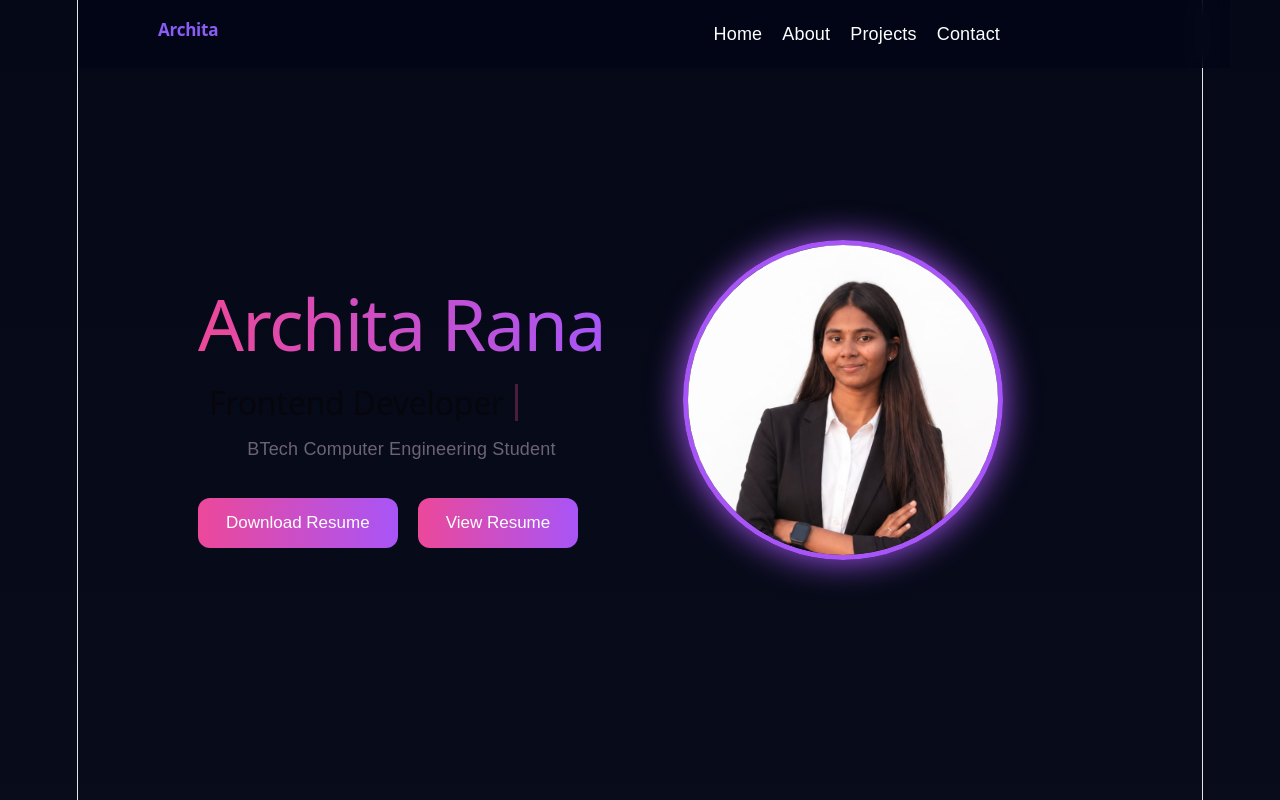
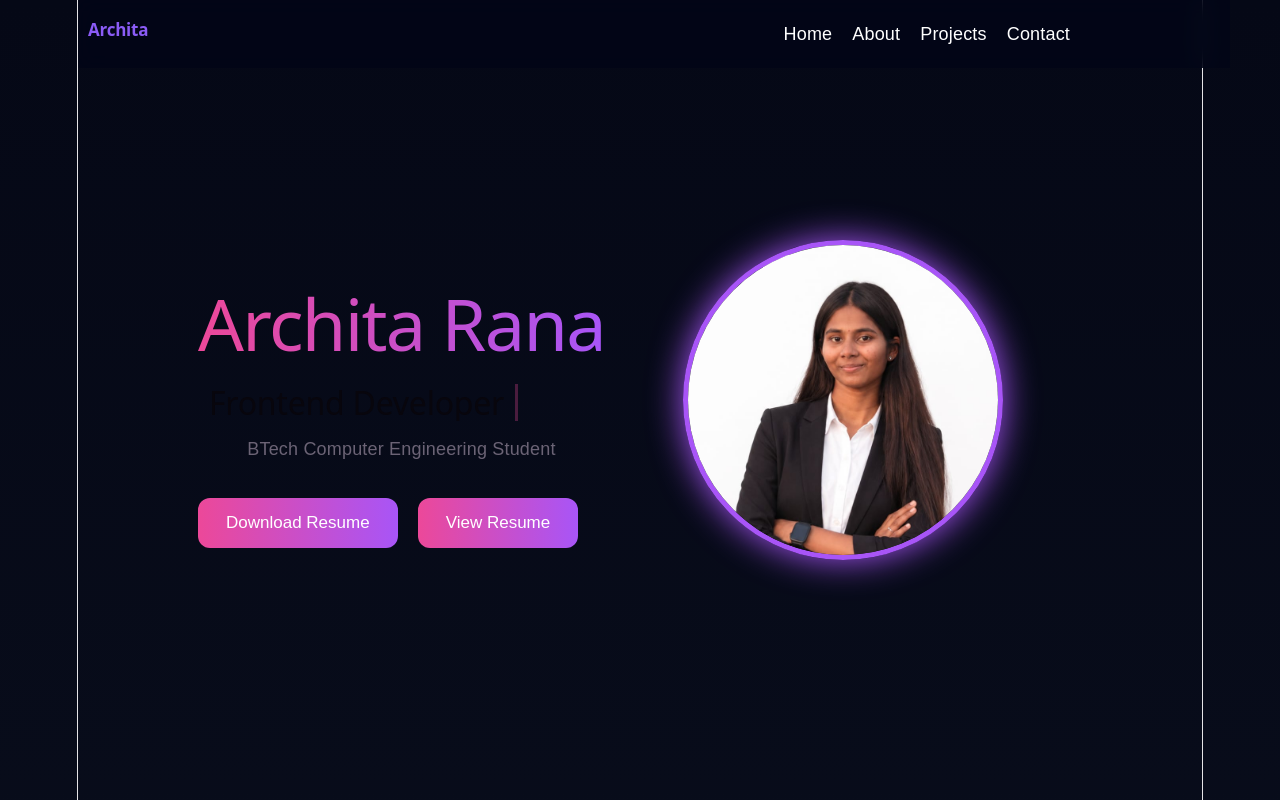
Before and after one commit to archi1710/portfolio, a React app: page / in a window 1280 px wide. Shown: the top 800 px of the page. Built offline with nearby package versions, Linux system fonts and the light colour scheme; the HTML template or start-up script is replaced by a standard one.

Commit message:
final update

```diff
--- a/src/App.css
+++ b/src/App.css
@@ -14,7 +14,7 @@ body {
 
 .navbar {
   width: 90%;
-  padding: 20px 80px;
+  padding: 20px 10px;
   display: flex;
   justify-content: space-between;
   align-items: center;
```
